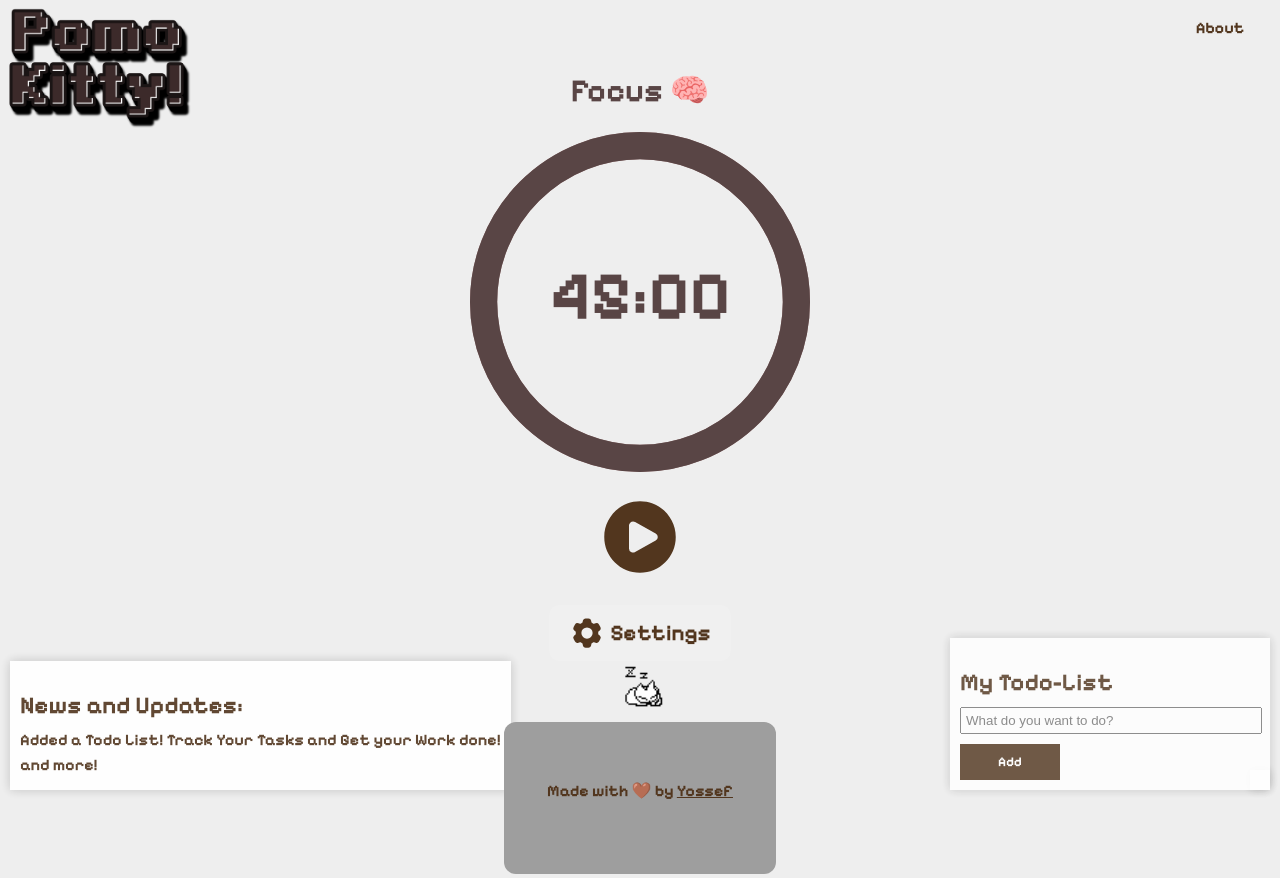
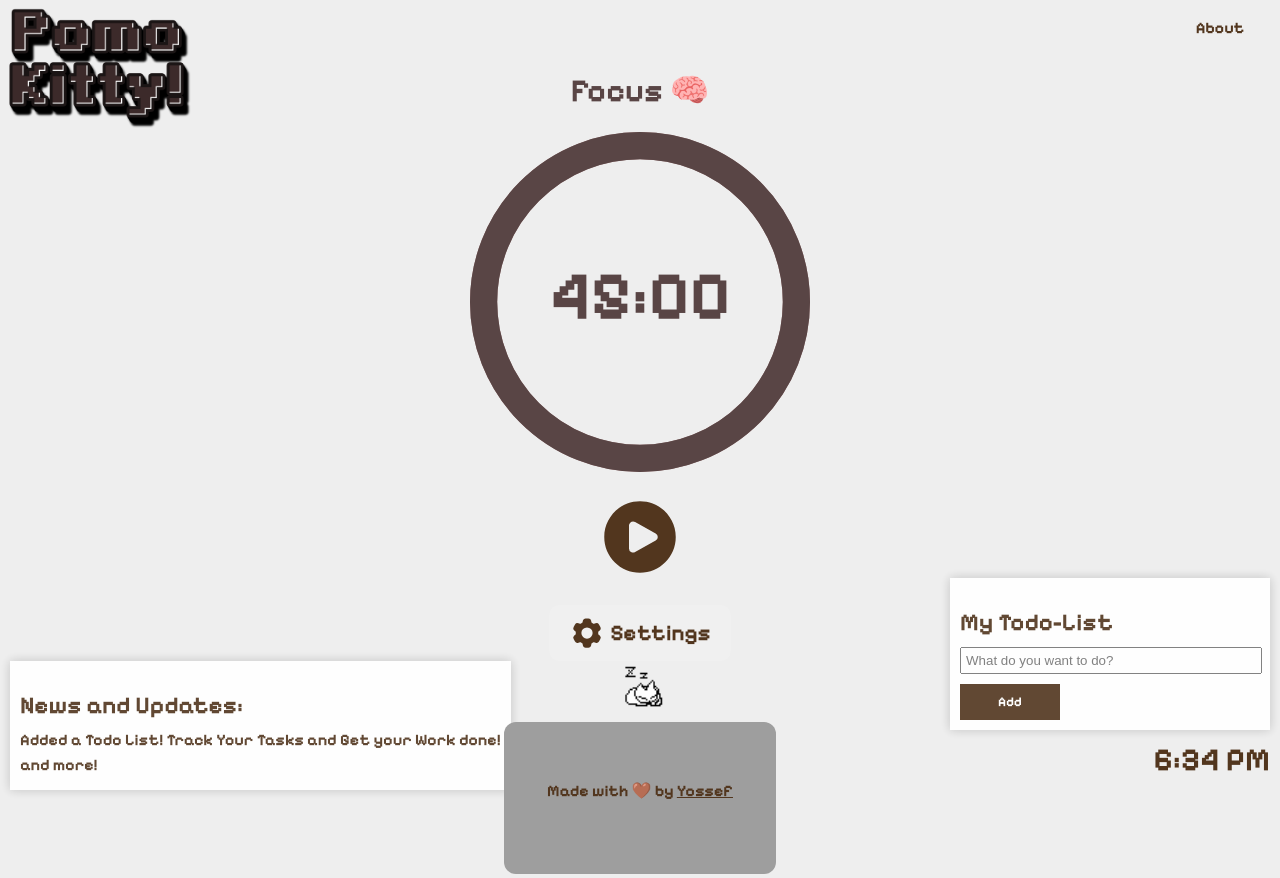
Before and after one commit to yossev/PomoKitty, a React (Create React App) app: page / in a window 1280 px wide. Built offline with nearby package versions, Linux system fonts and the light colour scheme; grey boxes are pictures that could not be loaded.

Commit message:
Added a new TimeWiget component to display the current time.

```diff
--- a/package.json
+++ b/package.json
@@ -11,6 +11,7 @@
     "react-circular-progressbar": "^2.1.0",
     "react-dom": "^18.2.0",
     "react-helmet": "^6.1.0",
+    "react-icons": "^5.0.1",
     "react-scripts": "5.0.1",
     "react-slider": "^2.0.6",
     "web-vitals": "^2.1.4"
--- a/src/App.css
+++ b/src/App.css
@@ -154,16 +154,6 @@ a {
   text-align: left;
 }
 
-.bottom-right-panel {
-  position: fixed;
-  z-index: 2;
-  bottom: 10px;
-  right: 10px;
-  background-color: #fff;
-  padding: 10px;
-  box-shadow: 0 0 10px rgba(0, 0, 0, 0.2);
-  opacity: 0.9;
-}
 
 .bottom-right-panel ul {
   list-style: none;
@@ -327,6 +317,7 @@ a {
   box-shadow: 0 0 10px rgba(0, 0, 0, 0.2);
   opacity: 0.9;
   max-width: 300px;
+  margin-bottom: 60px;
 }
 
 .todo h2 {
@@ -369,3 +360,29 @@ li {
   z-index: 10;
   font-family: "Pixelify Sans", sans-serif;
 }
+
+.add-button:hover {
+  font-size: larger;
+}
+.time-widget {
+  position: fixed;
+  bottom: 0px;
+  right: 10px;
+}
+
+.full-screen-div {
+  position: fixed;
+  top: 0px;
+  left: 0px;
+  width: 100%;
+  height: 100%;
+  z-index: 100;
+}
+
+.full-screen-button {
+  position: fixed;
+  bottom: 0px;
+  right: 10px;
+  width: 50px;
+  height: 50px;
+}
--- a/src/App.js
+++ b/src/App.js
@@ -1,4 +1,3 @@
-
 import './App.css';
 import Settings from './Settings';
 import SettingsContext from './SettingsContext';
@@ -10,9 +9,9 @@ import cat from './KittyGif.gif';
 import AboutWindow from './AboutWindow';
 import NewsPanel from './NewsPanel';
 import Todo from './Todo';
+import TimeWidget from './TimeWiget';
 
 function App() {
-
   const [showSettings, setShowSettings] = useState(false);
   const [WorkTime, setWorkTime] = useState(45);
   const [BreakTime, setBreakTime] = useState(15);
@@ -20,36 +19,38 @@ function App() {
 
   const openAboutWindow = () => {
     setShowAbout(true);
-  }
+  };
+
   const closeAboutWindow = () => {
     setShowAbout(false);
-  }
+  };
 
   return (
     <>
       <main>
         <div className="header">
-          <button className="about-button"onClick={openAboutWindow}>
+          <button className="about-button" onClick={openAboutWindow}>
             About
           </button>
           {showAbout && <AboutWindow onClose={closeAboutWindow} />}
+          <TimeWidget />
         </div>
         <div className='bottom-left-panel'>
-
           <NewsPanel />
-
         </div>
         <div className='bottom-right-panel'>
           <Todo />
         </div>
-      <SettingsContext.Provider value={{
+        <SettingsContext.Provider
+          value={{
             workMinutes: WorkTime,
             breakMinutes: BreakTime,
             setWorkTime,
             setBreakTime,
             showSettings,
             setShowSettings,
-      }}>
+          }}
+        >
           {showSettings ? <Settings /> : <Timer />}
         </SettingsContext.Provider>
         <img
@@ -59,8 +60,8 @@ function App() {
             width: '50px',
             height: 'auto',
             objectFit: 'cover',
-    paddingButtom: '0px',
-    marginButtom: '0px',
+            paddingBottom: '0px',
+            marginBottom: '0px',
           }}
         />
         <SpotifyPlaylist />
@@ -71,5 +72,3 @@ function App() {
 }
 
 export default App;
-
-// For Now i will only have one page
--- /dev/null
+++ b/src/TimeWiget.js
@@ -0,0 +1,28 @@
+import React, { useState, useEffect } from "react";
+
+const TimeWidget = () => {
+    const [currentTime, setCurrentTime] = useState(new Date()); // Current time
+
+    useEffect(() => {
+        const interval = setInterval(() => {
+            setCurrentTime(new Date());
+        }, 1000);
+        return () => clearInterval(interval);
+    }, []);
+
+    const timeOptions = {
+        hour: 'numeric',
+        minute: 'numeric',
+        hour12: true,
+    };
+
+    const time = currentTime.toLocaleTimeString([], timeOptions); // Current time without seconds
+
+    return (
+        <div className="time-widget">
+            <h1>{time}</h1>
+        </div>
+    );
+};
+
+export default TimeWidget;
--- a/src/Timer.js
+++ b/src/Timer.js
@@ -30,7 +30,6 @@ function Timer() {
   }
 
   useEffect(() => {
-
     function switchMode() {
       const nextMode = modeRef.current === 'work' ? 'break' : 'work';
       const nextSeconds = (nextMode === 'work' ? settingsInfo.workMinutes : settingsInfo.breakMinutes) * 60;
```
Also changed, not shown: 1 other file (tests, documents, lock files or other folders). Lines whose indentation alone changed are shown as unchanged.
